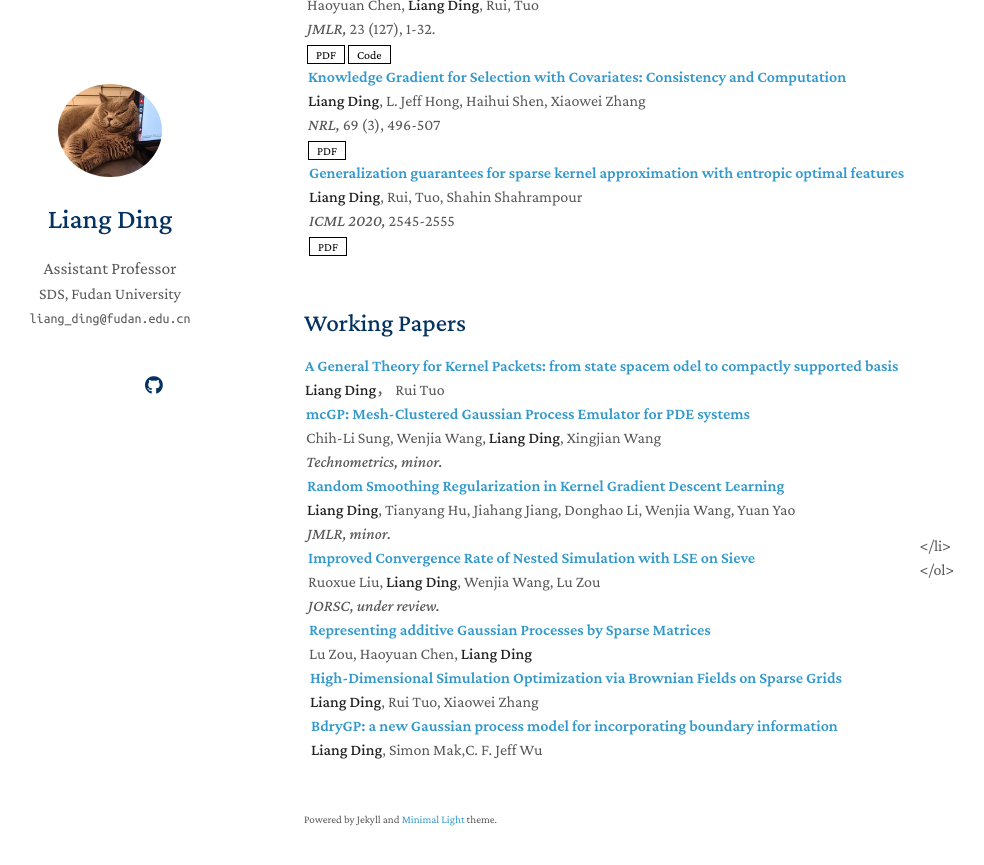
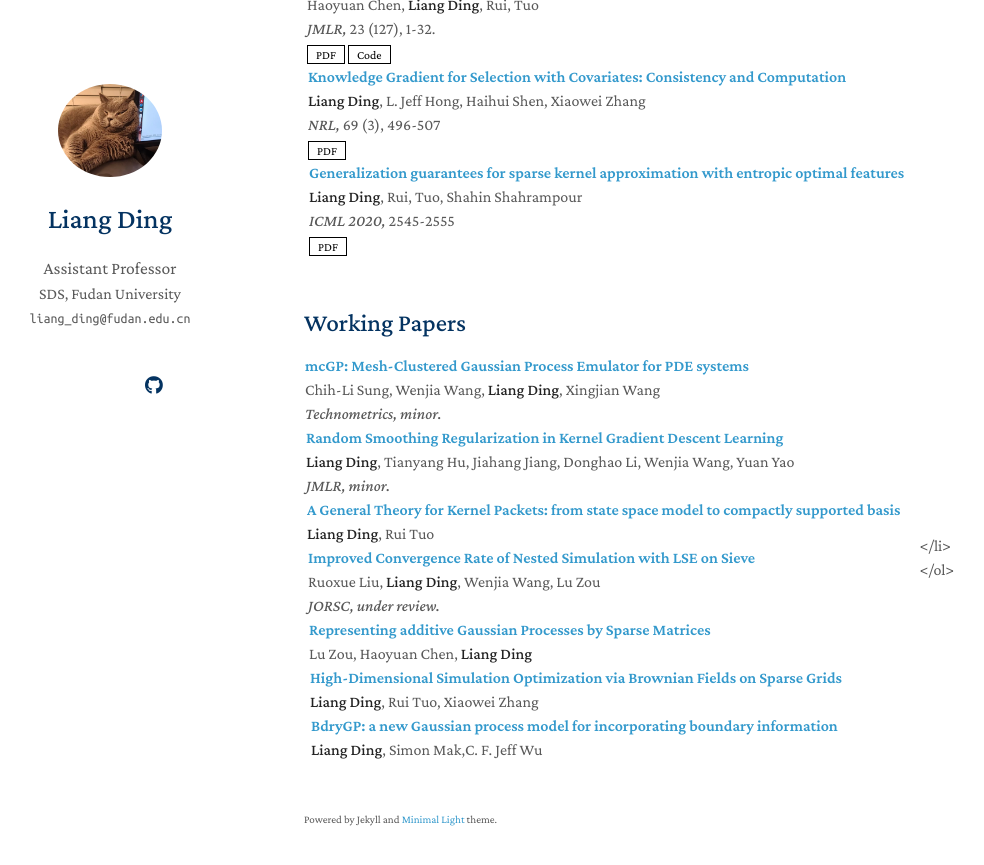
Before and after one commit to ldingaa/ldingaa.github.io, a Jekyll site: the page built from index.md, in a window 1280 px wide and 900 px high, scrolled down 540 px. Shown: the top 865 px of the window, without its empty margins (166-1150 px from the left). Built offline with Jekyll 4.4.1, drawn with Linux system fonts in a browser that asks for light colours; nearby versions of some CDN libraries; a style sheet for code colours, icons or effects is not loaded; some of the changed lines change nothing that is shown.

Commit message:
Update working_papers.md

```diff
--- a/_includes/working_papers.md
+++ b/_includes/working_papers.md
@@ -4,14 +4,8 @@
 <ol class="bibliography">
 
 <li>
-
 <div class="pub-row">
 
-
-<div class="col-sm-9" style="position: relative;padding-right: 15px;padding-left:1px;">
-    <div class="title"><a href="https://arxiv.org/pdf/2402.04022.pdf">A General Theory for Kernel Packets: from state spacem odel to
- compactly supported basis </a></div>
-    <div class="author"> <strong>Liang Ding</strong>， Rui Tuo</div>
 
 
 <div class="col-sm-9" style="position: relative;padding-right: 15px;padding-left: 1px;">
@@ -23,6 +17,11 @@
     <div class="title"><a href="https://arxiv.org/abs/2305.03531"> Random Smoothing Regularization in Kernel Gradient Descent Learning</a></div>
     <div class="author"><strong>Liang Ding</strong>, Tianyang Hu, Jiahang Jiang, Donghao Li, Wenjia Wang, Yuan Yao</div>
      <div class="periodical"><em>JMLR, minor.</em></div>
+
+<div class="col-sm-9" style="position: relative;padding-right: 15px;padding-left:1px;">
+    <div class="title"><a href="https://arxiv.org/pdf/2402.04022.pdf">A General Theory for Kernel Packets: from state space model to
+ compactly supported basis </a></div>
+    <div class="author"> <strong>Liang Ding</strong>, Rui Tuo</div>
 
 <div class="col-sm-9" style="position: relative;padding-right: 15px;padding-left:1px;">
     <div class="title"><a href="https://arxiv.org/pdf/2310.11756"> Improved Convergence Rate of Nested Simulation with LSE on Sieve</a></div>
```
